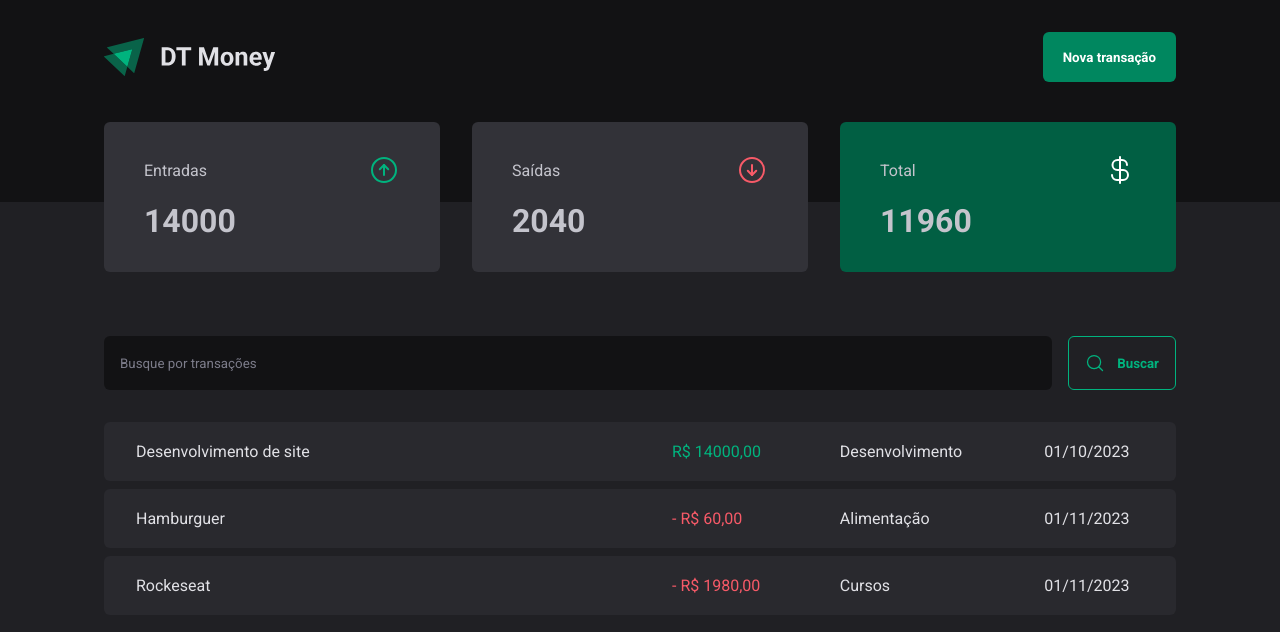
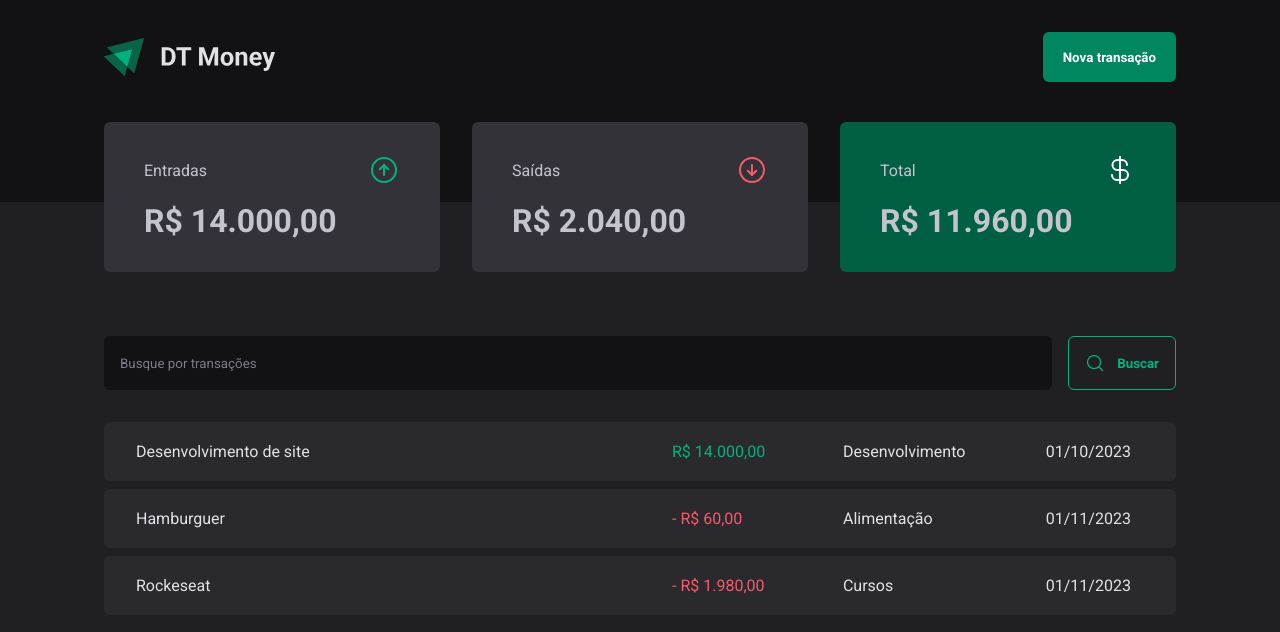
Before and after one commit to alyssonlemes/dt-money, a React (Vite) app: page / in a window 1280 px wide. Shown: the top 632 px of the page. Built offline with nearby package versions, Linux system fonts and the light colour scheme; data requests are answered from the project's data file.

Commit message:
feat: add price and date formatting utilities and update Summary and Transactions components to use formatted values

```diff
--- a/src/components/Summary/index.tsx
+++ b/src/components/Summary/index.tsx
@@ -2,6 +2,7 @@
 import { SummaryCard, SummaryContainer } from "./styles";
 import { useContext } from "react";
 import { TransactionsContext } from "../../contexts/TransactionsContext";
+import { priceFormatter } from "../../utils/formatter";
 
 export function Summary() {
     const { transactions } = useContext(TransactionsContext);
@@ -31,7 +32,7 @@
             <span>Entradas</span>
             <ArrowCircleUp size={32} color="#00B37E" />
           </header>
-          <strong>{summary.income}</strong>
+          <strong>{priceFormatter.format(summary.income)}</strong>
         </SummaryCard>
 
         <SummaryCard>
@@ -39,7 +40,7 @@
             <span>Saídas</span>
             <ArrowCircleDown size={32} color="#f75a68" />
           </header>
-          <strong>{summary.outcome}</strong>
+          <strong>{priceFormatter.format(summary.outcome)}</strong>
         </SummaryCard>
 
         <SummaryCard variant="green">
@@ -47,7 +48,7 @@
             <span>Total</span>
             <CurrencyDollar size={32} color="#fff" />
           </header>
-          <strong>{summary.total}</strong>
+          <strong>{priceFormatter.format(summary.total)}</strong>
         </SummaryCard>
       </SummaryContainer>
     );
--- a/src/pages/transactions/index.tsx
+++ b/src/pages/transactions/index.tsx
@@ -4,6 +4,7 @@
 import { Summary } from "../../components/Summary";
 import { PriceHighlight, TransactionsContainer, TransactionsTable } from "./styles";
 import { TransactionsContext } from "../../contexts/TransactionsContext";
+import { dateFormatter, priceFormatter } from "../../utils/formatter";
 
 
 export function Transactions(){
@@ -25,11 +26,11 @@
                           <td>
                             <PriceHighlight variant={transaction.type}>
                               {transaction.type === 'outcome' && '- '}
-                              R$ {transaction.price.toFixed(2).replace('.', ',')}
+                              {priceFormatter.format(transaction.price)}
                             </PriceHighlight>
                           </td>
                           <td>{transaction.category}</td>
-                          <td>{new Intl.DateTimeFormat('pt-BR').format(new Date(transaction.createdAt))}</td>
+                          <td>{dateFormatter.format(new Date(transaction.createdAt))}</td>
                         </tr>
                       )
                     }
--- /dev/null
+++ b/src/utils/formatter.ts
@@ -0,0 +1,6 @@
+export const dateFormatter = new Intl.DateTimeFormat('pt-BR');
+
+export const priceFormatter = new Intl.NumberFormat('pt-BR', {
+    style: 'currency',
+    currency: 'BRL',
+    });
```
